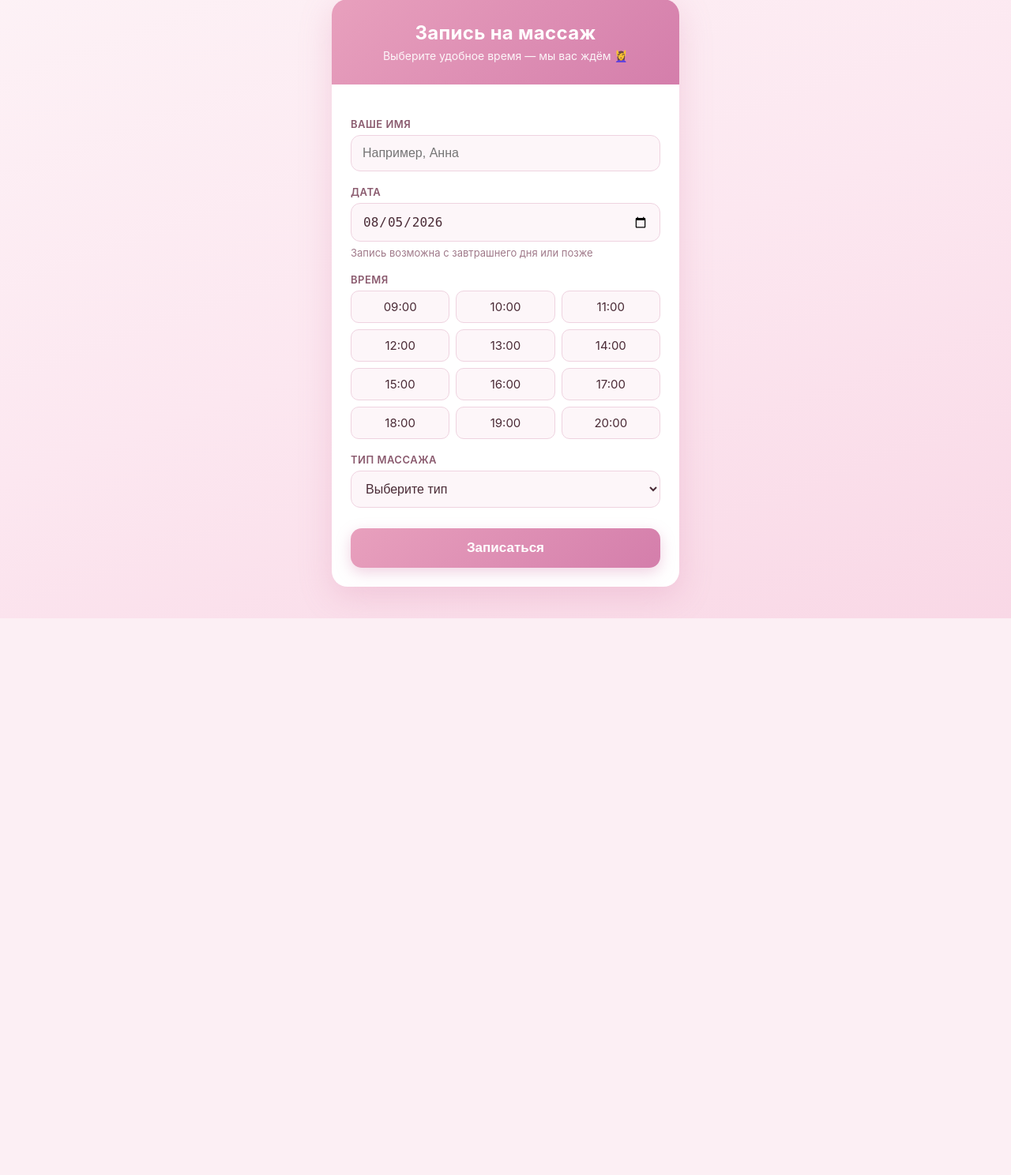
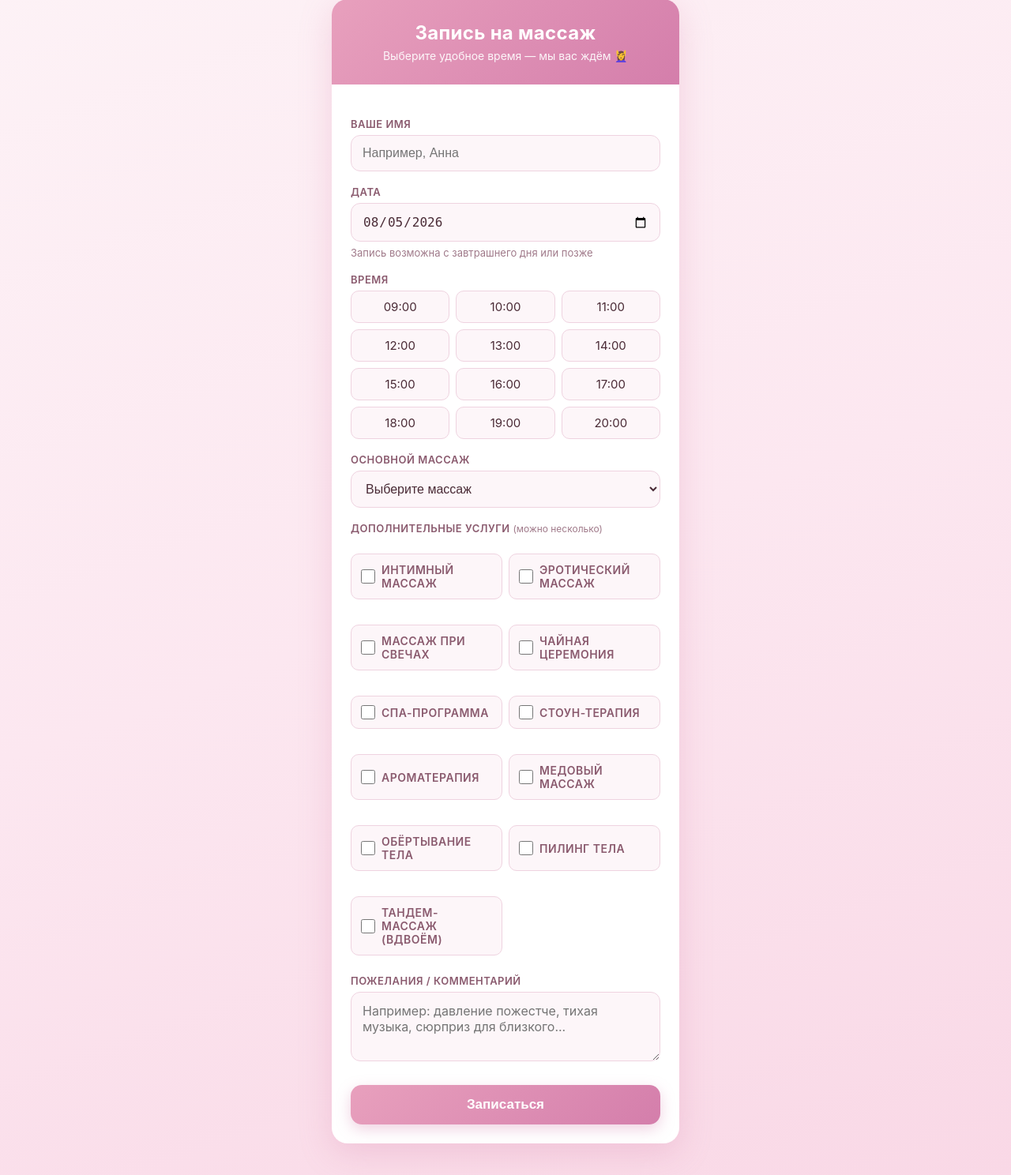
Before and after one commit to 331515Stud/-, a Flask app: page / in a window 1280 px wide. Shown: the part 25-1513 px from the top of the page at 79% size. Before the commit the page ends 808 px from the top, so only its background shows below. Run offline with Flask 3, Linux system fonts and the light colour scheme.

Commit message:
Пожелания, расширенный список доп. услуг (выбор галочками), чайная церемония

```diff
--- a/app.py
+++ b/app.py
@@ -18,29 +18,30 @@ BOT_TOKEN = os.getenv("TELEGRAM_BOT_TOKEN", "").strip()
 ADMIN_CHAT_ID = os.getenv("ADMIN_CHAT_ID", "").strip()
 ADMIN_PASSWORD = os.getenv("ADMIN_PASSWORD", "admin123").strip()
 
-MASSAGE_GROUPS = {
-    "Основные услуги": [
-        "Массаж головы",
-        "Массаж спины",
-        "Массаж ног",
-        "Массаж стоп",
-        "Массаж груди",
-        "Массаж плеч",
-        "Массаж рук",
-        "Комплексный массаж всего тела",
-    ],
-    "Дополнительные услуги": [
-        "Интимный массаж",
-        "Эротический массаж",
-        "Массаж при свечах",
-        "Массаж при согласовании (особый)",
-    ],
-    "Прочее": [
-        "Другое",
-    ],
-}
+MAIN_SERVICES = [
+    "Массаж головы",
+    "Массаж спины",
+    "Массаж ног",
+    "Массаж стоп",
+    "Массаж груди",
+    "Массаж плеч",
+    "Массаж рук",
+    "Комплексный массаж всего тела",
+]
 
-MASSAGE_TYPES = [s for services in MASSAGE_GROUPS.values() for s in services]
+EXTRA_SERVICES = [
+    "Интимный массаж",
+    "Эротический массаж",
+    "Массаж при свечах",
+    "Чайная церемония",
+    "Спа-программа",
+    "Стоун-терапия",
+    "Ароматерапия",
+    "Медовый массаж",
+    "Обёртывание тела",
+    "Пилинг тела",
+    "Тандем-массаж (вдвоём)",
+]
 
 TIME_SLOTS = [
     "09:00", "10:00", "11:00", "12:00", "13:00", "14:00",
@@ -70,6 +71,8 @@ def init_db():
                 date TEXT NOT NULL,
                 time TEXT NOT NULL,
                 service TEXT NOT NULL,
+                extras TEXT NOT NULL DEFAULT '',
+                notes TEXT NOT NULL DEFAULT '',
                 created_at TEXT NOT NULL
             )"""
         )
@@ -79,6 +82,14 @@ def init_db():
                 value TEXT
             )"""
         )
+        ensure_column(conn, "bookings", "extras", "TEXT NOT NULL DEFAULT ''")
+        ensure_column(conn, "bookings", "notes", "TEXT NOT NULL DEFAULT ''")
+
+
+def ensure_column(conn, table, column, decl):
+    cols = [row["name"] for row in conn.execute(f"PRAGMA table_info({table})").fetchall()]
+    if column not in cols:
+        conn.execute(f"ALTER TABLE {table} ADD COLUMN {column} {decl}")
 
 
 def get_setting(key):
@@ -146,7 +157,7 @@ def tg_listener():
         time.sleep(1)
 
 
-def notify_about_booking(name, date_str, time_str, service):
+def notify_about_booking(name, date_str, time_str, service, extras=None, notes=""):
     date_obj = datetime.strptime(date_str, "%Y-%m-%d")
     pretty_date = f"{date_obj.day:02d}.{date_obj.month:02d}.{date_obj.year} ({WEEKDAYS[date_obj.weekday()]})"
     text = (
@@ -154,8 +165,12 @@ def notify_about_booking(name, date_str, time_str, service):
         f"👤 Имя: <b>{html.escape(name)}</b>\n"
         f"📆 Дата: <b>{pretty_date}</b>\n"
         f"⏰ Время: <b>{time_str}</b>\n"
-        f"💆‍♀️ Тип: <b>{html.escape(service)}</b>"
+        f"💆‍♀️ Массаж: <b>{html.escape(service)}</b>"
     )
+    if extras:
+        text += f"\n✨ Дополнительно: <b>{html.escape(', '.join(extras))}</b>"
+    if notes:
+        text += f"\n💬 Пожелания: <b>{html.escape(notes)}</b>"
     chat_id = admin_chat_id()
     if chat_id:
         tg_send(chat_id, text)
@@ -167,7 +182,8 @@ def notify_about_booking(name, date_str, time_str, service):
 def index():
     return render_template(
         "index.html",
-        massage_groups=MASSAGE_GROUPS,
+        main_services=MAIN_SERVICES,
+        extra_services=EXTRA_SERVICES,
         time_slots=TIME_SLOTS,
         today=date.today().isoformat(),
     )
@@ -179,14 +195,21 @@ def book():
     date_str = request.form.get("date", "").strip()
     time_str = request.form.get("time", "").strip()
     service = request.form.get("service", "").strip()
+    extras = request.form.getlist("extras")
+    notes = request.form.get("notes", "").strip()
 
     errors = []
     if not name or len(name) > 100:
         errors.append("Пожалуйста, укажите ваше имя.")
-    if service not in MASSAGE_TYPES:
-        errors.append("Пожалуйста, выберите тип массажа.")
-    if time_str not in TIME_SLOTS:
-        errors.append("Пожалуйста, выберите время.")
+    if service not in MAIN_SERVICES:
+        errors.append("Пожалуйста, выберите основной массаж.")
+    for extra in extras:
+        if extra not in EXTRA_SERVICES:
+            errors.append("Некорректная дополнительная услуга.")
+    if len(extras) > len(EXTRA_SERVICES):
+        errors.append("Слишком много дополнительных услуг.")
+    if len(notes) > 500:
+        errors.append("Пожелания слишком длинные (максимум 500 символов).")
     if date_str:
         try:
             selected = datetime.strptime(date_str, "%Y-%m-%d").date()
@@ -212,14 +235,19 @@ def book():
         return redirect(url_for("index"))
 
     created_at = datetime.now().strftime("%Y-%m-%d %H:%M:%S")
+    extras_csv = ", ".join(extras)
     with get_db() as conn:
         conn.execute(
-            "INSERT INTO bookings (name, date, time, service, created_at) VALUES (?, ?, ?, ?, ?)",
-            (name, date_str, time_str, service, created_at),
+            "INSERT INTO bookings (name, date, time, service, extras, notes, created_at) "
+            "VALUES (?, ?, ?, ?, ?, ?, ?)",
+            (name, date_str, time_str, service, extras_csv, notes, created_at),
         )
 
-    notify_about_booking(name, date_str, time_str, service)
-    return redirect(url_for("success", name=name, date=date_str, time=time_str, service=service))
+    notify_about_booking(name, date_str, time_str, service, extras, notes)
+    return redirect(
+        url_for("success", name=name, date=date_str, time=time_str, service=service,
+                extras=extras_csv, notes=notes)
+    )
 
 
 @app.route("/success")
@@ -228,12 +256,18 @@ def success():
     date_str = request.args.get("date", "")
     time_str = request.args.get("time", "")
     service = request.args.get("service", "")
+    extras = request.args.get("extras", "")
+    notes = request.args.get("notes", "")
     if date_str:
         date_obj = datetime.strptime(date_str, "%Y-%m-%d")
         pretty_date = f"{date_obj.day:02d}.{date_obj.month:02d}.{date_obj.year}"
     else:
         pretty_date = ""
-    return render_template("success.html", name=name, date=pretty_date, time=time_str, service=service)
+    return render_template(
+        "success.html",
+        name=name, date=pretty_date, time=time_str,
+        service=service, extras=extras, notes=notes,
+    )
 
 
 @app.route("/admin", methods=["GET", "POST"])
@@ -270,6 +304,8 @@ def admin():
             "weekday": WEEKDAYS[date_obj.weekday()],
             "time": row["time"],
             "service": row["service"],
+            "extras": row["extras"],
+            "notes": row["notes"],
             "created_at": row["created_at"],
         })
 
--- a/templates/admin.html
+++ b/templates/admin.html
@@ -60,13 +60,15 @@
     {% if bookings %}
       <div class="count">Найдено: {{ bookings|length }}</div>
       <table>
-        <tr><th>Имя</th><th>Дата</th><th>Время</th><th>Тип</th><th></th></tr>
+        <tr><th>Имя</th><th>Дата</th><th>Время</th><th>Массаж</th><th>Доп.</th><th>Пожелания</th><th></th></tr>
         {% for b in bookings %}
           <tr>
             <td><b>{{ b.name }}</b></td>
             <td>{{ b.date }} <span class="badge">{{ b.weekday }}</span></td>
             <td>{{ b.time }}</td>
             <td>{{ b.service }}</td>
+            <td>{{ b.extras }}</td>
+            <td>{{ b.notes }}</td>
             <td>
               <form method="POST" action="/admin/delete/{{ b.id }}" onsubmit="return confirm('Удалить запись?');">
                 <button class="del" type="submit">удалить</button>
--- a/templates/index.html
+++ b/templates/index.html
@@ -58,6 +58,52 @@
     box-shadow: 0 0 0 3px rgba(212, 126, 171, 0.18);
     background: #fff;
   }
+  textarea {
+    width: 100%;
+    padding: 13px 14px;
+    font-size: 16px;
+    border: 1.5px solid #efd3e0;
+    border-radius: 12px;
+    background: #fdf6f9;
+    color: #4a2b36;
+    outline: none;
+    font-family: inherit;
+    resize: vertical;
+  }
+  textarea:focus {
+    border-color: #d47eab;
+    box-shadow: 0 0 0 3px rgba(212, 126, 171, 0.18);
+    background: #fff;
+  }
+  .extras {
+    display: grid;
+    grid-template-columns: repeat(2, 1fr);
+    gap: 8px;
+  }
+  .extra {
+    display: flex;
+    align-items: center;
+    gap: 8px;
+    padding: 11px 12px;
+    font-size: 14px;
+    border: 1.5px solid #efd3e0;
+    border-radius: 10px;
+    background: #fdf6f9;
+    cursor: pointer;
+    transition: all 0.15s;
+  }
+  .extra:hover { border-color: #d47eab; }
+  .extra:has(input:checked) {
+    background: #fbeaf2;
+    border-color: #d47eab;
+    font-weight: 600;
+  }
+  .extra input {
+    width: 18px; height: 18px;
+    accent-color: #d47eab;
+    flex-shrink: 0;
+  }
+  .hint-inline { font-size: 12px; color: #a07a8a; font-weight: 400; text-transform: none; letter-spacing: 0; }
   .slots {
     display: grid;
     grid-template-columns: repeat(3, 1fr);
@@ -138,17 +184,27 @@
       </div>
       <input type="hidden" id="time" name="time" class="hidden-time" required>
 
-      <label for="service">Тип массажа</label>
+      <label for="service">Основной массаж</label>
       <select id="service" name="service" required>
-        <option value="" disabled selected>Выберите тип</option>
-        {% for group, services in massage_groups.items() %}
-          <optgroup label="{{ group }}">
-            {% for s in services %}
-              <option value="{{ s }}">{{ s }}</option>
-            {% endfor %}
-          </optgroup>
+        <option value="" disabled selected>Выберите массаж</option>
+        {% for s in main_services %}
+          <option value="{{ s }}">{{ s }}</option>
         {% endfor %}
       </select>
+
+      <label>Дополнительные услуги <span class="hint-inline">(можно несколько)</span></label>
+      <div class="extras">
+        {% for e in extra_services %}
+          <label class="extra">
+            <input type="checkbox" name="extras" value="{{ e }}">
+            <span>{{ e }}</span>
+          </label>
+        {% endfor %}
+      </div>
+
+      <label for="notes">Пожелания / комментарий</label>
+      <textarea id="notes" name="notes" maxlength="500" rows="3"
+        placeholder="Например: давление пожестче, тихая музыка, сюрприз для близкого..."></textarea>
 
       <button type="submit">Записаться</button>
     </form>
```
Also changed, not shown: templates/success.html (+7 -1 lines).
